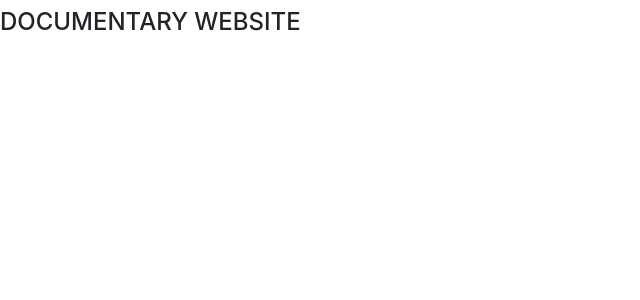
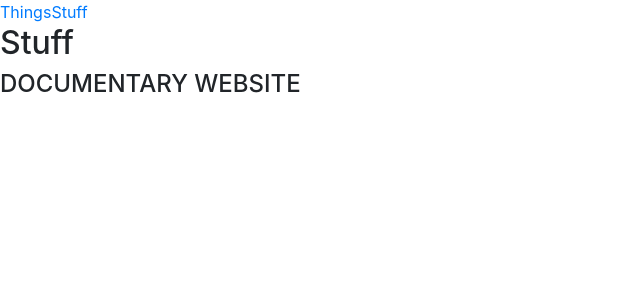
Before and after one commit to lkk270/DocumentarySite, a React (Create React App) app in the folder site/: page / in a window 1280 px wide. Shown: the top 300 px of the page, without its empty margins (0-640 px from the left). Built offline with nearby package versions, Linux system fonts and the light colour scheme.

Commit message:
smooth scroll

```diff
--- a/site/package.json
+++ b/site/package.json
@@ -10,9 +10,12 @@
     "bootstrap": "^4.4.1",
     "mdbreact": "^4.24.0",
     "react": "^16.12.0",
+    "react-anchor-link-smooth-scroll": "^1.0.12",
+    "react-bootstrap": "^1.0.0-beta.16",
     "react-dom": "^16.12.0",
     "react-router-dom": "^5.1.2",
     "react-scripts": "3.3.0",
+    "react-scroll": "^1.7.15",
     "react-table": "^7.0.0-rc.15",
     "styled-components": "^4.4.1"
   },
--- a/site/src/pages/main/main.jsx
+++ b/site/src/pages/main/main.jsx
@@ -2,7 +2,21 @@ import React, { Component, Fragment } from "react";
 import {BrowserRouter as Router, Route } from 'react-router-dom'
 import { MDBNavbar, MDBNavbarBrand, MDBNavbarNav, MDBNavItem, MDBNavLink, MDBNavbarToggler, MDBCollapse, MDBMask,
 MDBRow, MDBCol, MDBIcon, MDBBtn, MDBView, MDBContainer } from "mdbreact";
+import AnchorLink from 'react-anchor-link-smooth-scroll'
 
+const SmoothScroll = () => (
+    <div>
+      <AnchorLink offset = '100' href='#things'>Things</AnchorLink>
+      <AnchorLink href='#stuff'>Stuff</AnchorLink>
+
+      <section style={{ position: "absolute", top: "222%" }}id='things'>
+        <h2>Things</h2>
+      </section>
+      <section id='stuff'>
+        <h2>Stuff</h2>
+      </section>
+    </div>
+  )
 
 class Main extends Component {
     constructor(props){
@@ -34,6 +48,8 @@ render() {
       </div>
       } />
 
+      <SmoothScroll></SmoothScroll>
+
   <MDBView>
 
           <div className = "bullets" id="info">
```
Also changed, not shown: site/src/app/index.js (line endings or trailing spaces), 1 other file (tests, documents, lock files or other folders).
